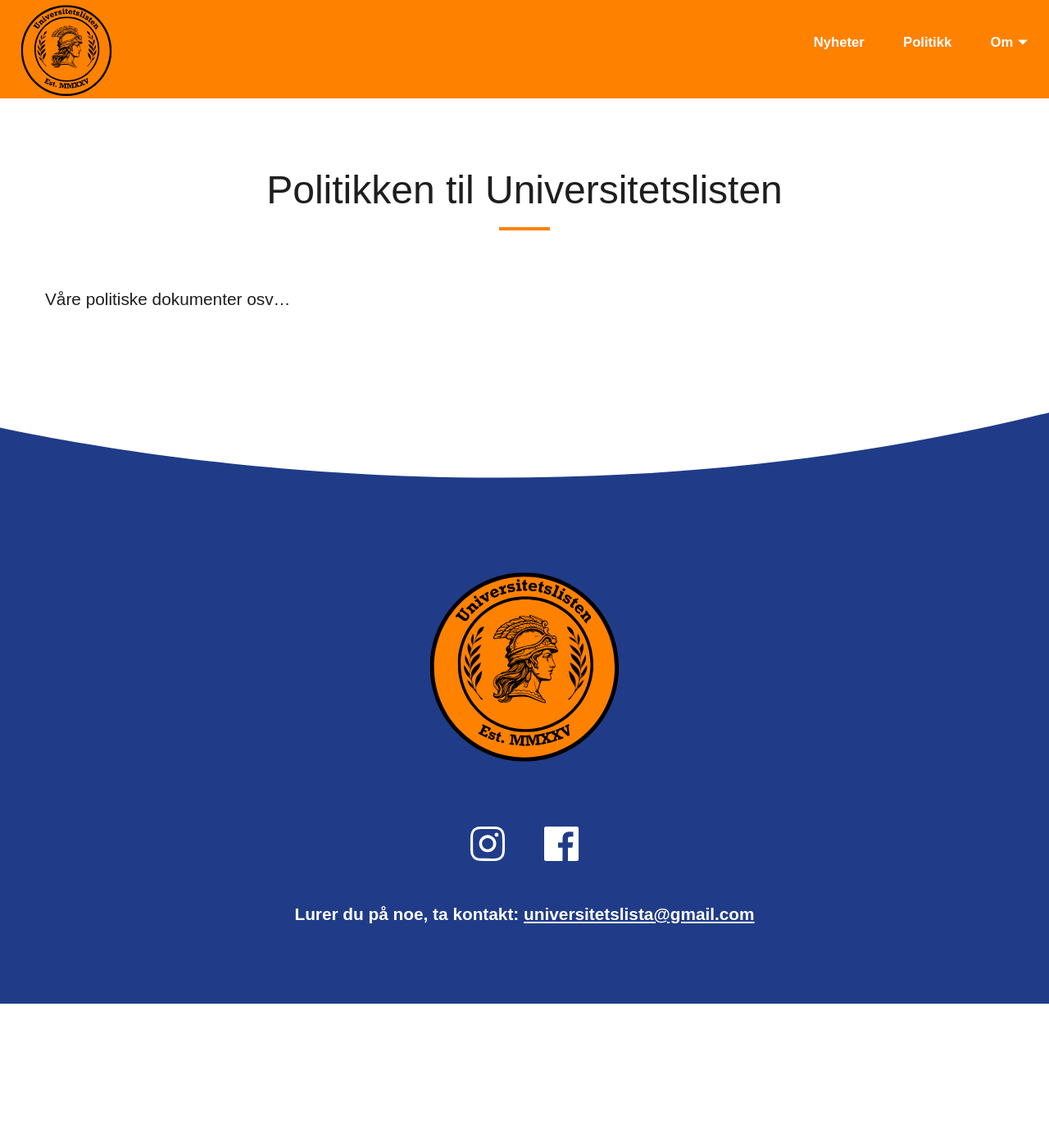
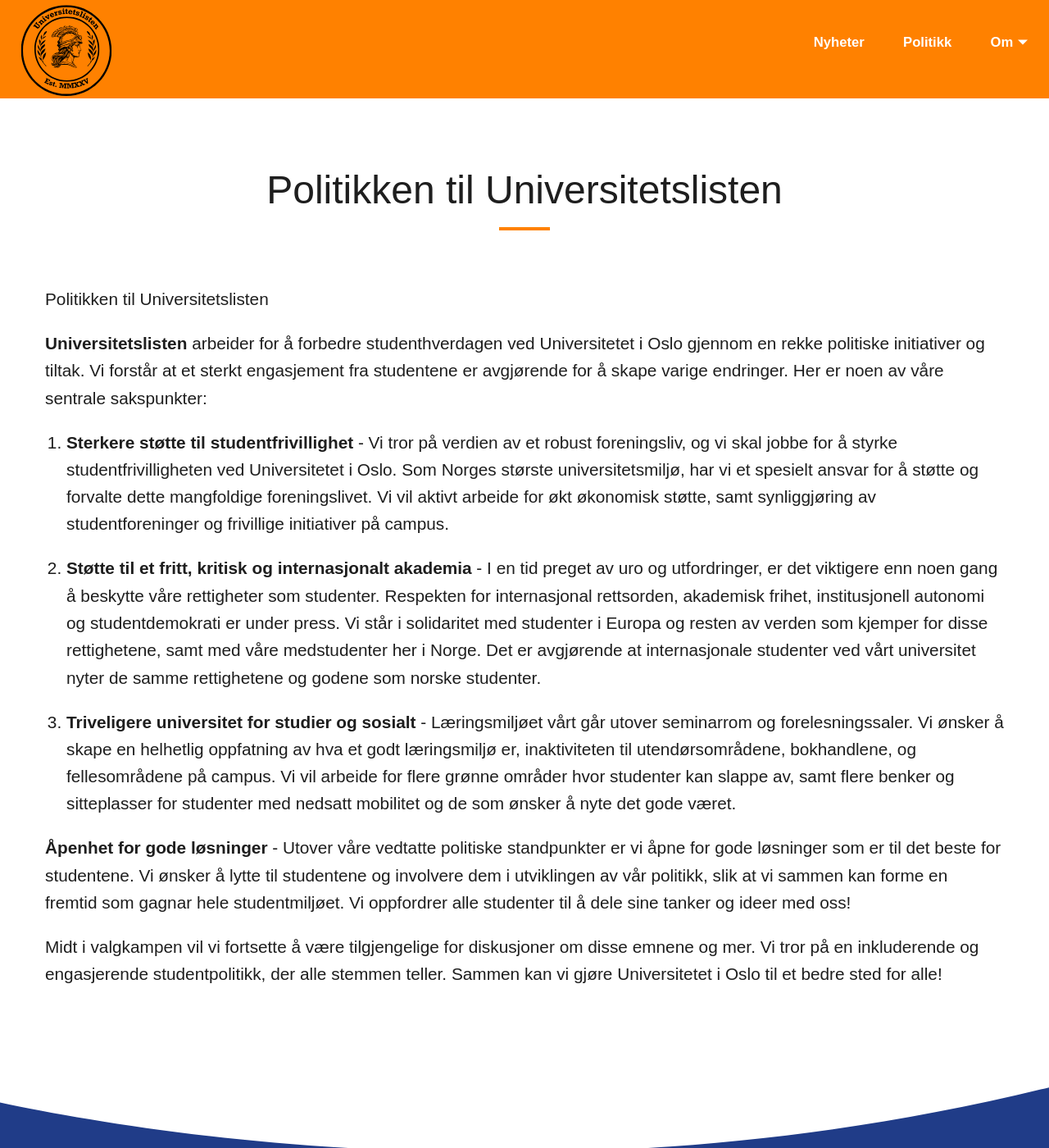
Before and after one commit to Universitetslisten/universitetslisten.github.io, a Jekyll site: the page built from _pages/politikk.md, in a window 1280 px wide and 1400 px high. Shown: the whole window at 82% size. Built offline with Jekyll 4.4.1, drawn with Linux system fonts in a browser that asks for light colours; comment, search, counter and statistics services are not loaded.

Commit message:
Added more on our politics

```diff
--- a/_pages/politikk.md
+++ b/_pages/politikk.md
@@ -7,4 +7,16 @@
 title: 'Politikken til Universitetslisten'
 ---
 
-Våre politiske dokumenter osv...
+Politikken til Universitetslisten
+
+**Universitetslisten** arbeider for å forbedre studenthverdagen ved Universitetet i Oslo gjennom en rekke politiske initiativer og tiltak. Vi forstår at et sterkt engasjement fra studentene er avgjørende for å skape varige endringer. Her er noen av våre sentrale sakspunkter:
+
+1. **Sterkere støtte til studentfrivillighet** - Vi tror på verdien av et robust foreningsliv, og vi skal jobbe for å styrke studentfrivilligheten ved Universitetet i Oslo. Som Norges største universitetsmiljø, har vi et spesielt ansvar for å støtte og forvalte dette mangfoldige foreningslivet. Vi vil aktivt arbeide for økt økonomisk støtte, samt synliggjøring av studentforeninger og frivillige initiativer på campus.
+
+2. **Støtte til et fritt, kritisk og internasjonalt akademia** - I en tid preget av uro og utfordringer, er det viktigere enn noen gang å beskytte våre rettigheter som studenter. Respekten for internasjonal rettsorden, akademisk frihet, institusjonell autonomi og studentdemokrati er under press. Vi står i solidaritet med studenter i Europa og resten av verden som kjemper for disse rettighetene, samt med våre medstudenter her i Norge. Det er avgjørende at internasjonale studenter ved vårt universitet nyter de samme rettighetene og godene som norske studenter.
+
+3. **Triveligere universitet for studier og sosialt** - Læringsmiljøet vårt går utover seminarrom og forelesningssaler. Vi ønsker å skape en helhetlig oppfatning av hva et godt læringsmiljø er, inaktiviteten til utendørsområdene, bokhandlene, og fellesområdene på campus. Vi vil arbeide for flere grønne områder hvor studenter kan slappe av, samt flere benker og sitteplasser for studenter med nedsatt mobilitet og de som ønsker å nyte det gode været.
+
+**Åpenhet for gode løsninger** - Utover våre vedtatte politiske standpunkter er vi åpne for gode løsninger som er til det beste for studentene. Vi ønsker å lytte til studentene og involvere dem i utviklingen av vår politikk, slik at vi sammen kan forme en fremtid som gagnar hele studentmiljøet. Vi oppfordrer alle studenter til å dele sine tanker og ideer med oss!
+
+Midt i valgkampen vil vi fortsette å være tilgjengelige for diskusjoner om disse emnene og mer. Vi tror på en inkluderende og engasjerende studentpolitikk, der alle stemmen teller. Sammen kan vi gjøre Universitetet i Oslo til et bedre sted for alle!
```
